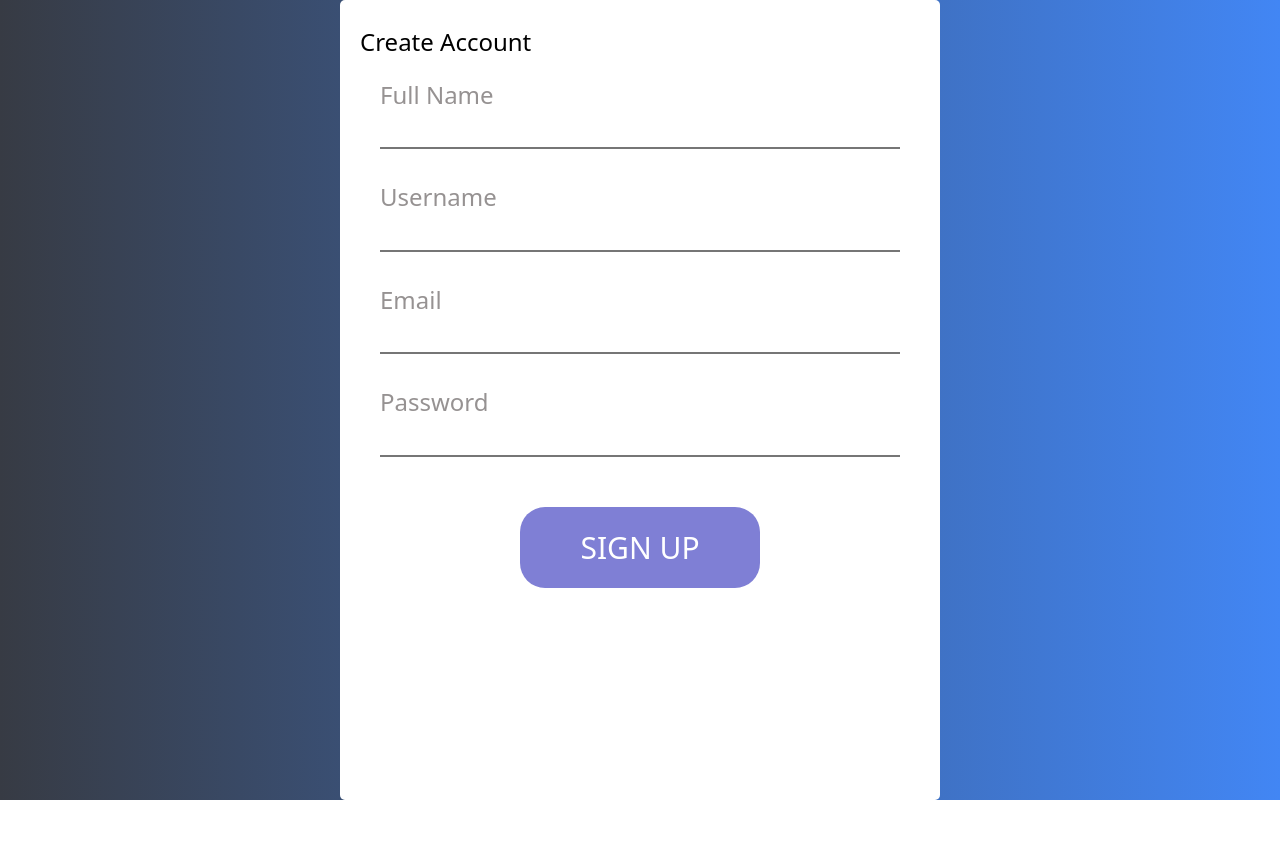
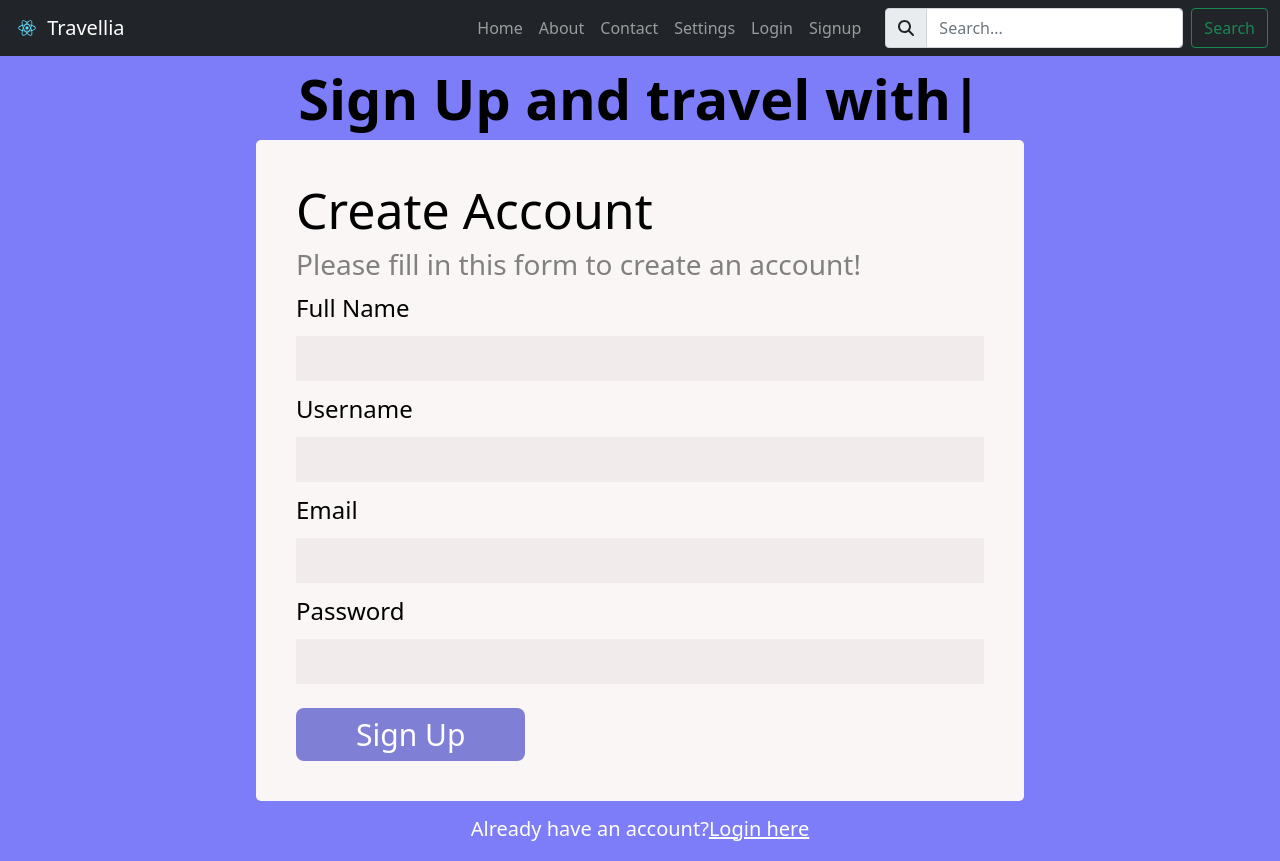
Before and after one commit to reileighh/MERN-stack, a React (Create React App) app in the folder client/: page /Signup in a window 1280 px wide. Before the commit the page ends 800 px from the top, so only its background shows below. Built offline with nearby package versions, Linux system fonts and the light colour scheme.

Commit message:
finished signup page

```diff
--- a/client/package.json
+++ b/client/package.json
@@ -22,6 +22,7 @@
     "react-responsive-carousel": "^3.2.22",
     "react-router-dom": "^6.2.1",
     "react-scripts": "5.0.0",
+    "react-typed": "^1.2.0",
     "styled-components": "^5.3.5",
     "use-dark-mode": "^2.3.1",
     "web-vitals": "^2.1.4"
--- a/client/src/Styles/Login.css
+++ b/client/src/Styles/Login.css
@@ -29,7 +29,7 @@ h1{
    input[type="text"]::placeholder,
    input[type="password"]::placeholder
     {
-    color:black;
+    color:grey;
     font-weight:600;
     font-size:24px;
     align-items:center;
--- a/client/src/auth/Form.js
+++ /dev/null
@@ -1,31 +0,0 @@
-import React, { useState } from 'react'
-import SignupForm from "./SignupForm";
-import SignupFormSuccess from "./SignupFormSuccess";
-import styled from "styled-components";
-
-const Form = () => {
-  const [formIsSubmitted,setFormIsSubmitted] = useState(false);
-  const submitForm = () =>{
-    setFormIsSubmitted(true);
-  }
-
-  const StyledDiv = styled.div`
-  margin:0;
-  padding:0;
-  background:blue;
- `;
-
-
-
-  return (
-    <StyledDiv>
-        {!formIsSubmitted?<SignupForm submitForm={submitForm}/>:<SignupFormSuccess/>}
-    </StyledDiv>
-  )
-}
-
-export default Form
-
-/* Here, we have a state formIsSubmitted and is initially initialised to false. However, we have a
-submit form method that updates this formIsSubmitted state. Depending on the state, it will render either
-the form or account created page.*/
--- a/client/src/auth/Signup.css
+++ b/client/src/auth/Signup.css
@@ -1,76 +1,62 @@
 
-*{
-  margin:0;
-  padding:0;
-}
-.container{
-background:linear-gradient(to right,#373b44,#4286f4);
-min-height:100vh;
-min-width:100vw;
+.app-wrapper{
+/* margin-top:64px; */
+background-color:rgb(250, 246, 246);
+/* box-sizing:border-box; */
+border-radius:5px;
+margin:auto;
+/* border:solid red; */
 display:flex;
-justify-content:center;
-align-items:center;
-
+flex-direction:column;
+justify-content:flex-start;
+align-items:flex-start;
+padding:40px;
+width:60vw;
+/* height:800px; */
 
 }
 
-.app-wrapper{
-background-color:#fff;
-min-width:400px;
-min-height:700px;
-width:600px;
-height:800px;
-padding:20px;
-/* box-sizing:border-box; */
-border-radius:5px;
-margin:0;
+.label{
+  color:black;
+   font-size:24px;
 }
 
-.title{
-    color:#3307f8;
-    text-align:center;
-    margin:40px 0px 40px 0px;
-    font-size:40px;
+.title1{
+    color:black;
+    justify-content:center;
+    font-size:50px;
   }
-  .name,
-  .username,
-  .email,
-  .password{
-   margin:20px;
-    color:#969292;
-   font-size:24px;
-  }
+
+
 
   .password{
     margin-bottom:40px;
   }
   .input{
-    height:32px;
+    height:45px;
     font-size:20px;
     outline:none;
-   width:100%;
-    border-top-style:none;
-    border-left-style:none;
-    border-right-style:none;
-    border-bottom-style:2px solid black;
+    width:100%;
+    background:rgb(241, 235, 235);
+    border:none;
    margin-bottom:10px;
+   margin-top:10px;
+   padding:20px;
   }
 
   .error{
     color:red;
+    font-size:24px;
   }
   .submit{
-    display:flex;
-    text-transform:uppercase;
+    /* text-transform:uppercase; */
     font-size:30px;
-    border-radius:25px;
+    border-radius:8px;
     color:white;
-    padding:18px 60px;
+    padding:4px 60px;
     /* background:linear-gradient(to right,#7f7fd5,#86a8e7,#91eae4); */
     background:#7f7fd5;
-    box-shadow:Orgba(0,0,0,0.3)0px 19px 38px,
-      Orgba(0,0,0,0.22)0px 15px 12px;
-    margin:auto;
+    margin-top:14px;
     outline:none;
     border:none;
     cursor:pointer;
@@ -98,3 +84,11 @@ margin:0;
     min-width:370px;
     color:#f80759;
   }
+
+  .signupdiv{
+    background:rgb(125, 125, 250);
+    padding-bottom:20px;
+
+    border:none;
+    /* border:red solid; */
+  }
--- a/client/src/auth/SignupForm.js
+++ b/client/src/auth/SignupForm.js
@@ -94,13 +94,11 @@ const SignupForm = ({ submitForm }) => {
   }, [errors, dataIsCorrect, submitForm]);
 
   return (
-    <div className="container">
-      <div className="app-wrapper">
-        <div>
-          <h2 className="title">Create Account</h2>
-        </div>
-        <form className="form-wrapper">
-          <div className="name">
+      <form className="app-wrapper">
+        <h2 className="title1">Create Account</h2>
+        <h3 style={{color:'grey'}}>Please fill in this form to create an account!</h3>
+
+
       <label className="label">Full Name</label>
       <input
           className="input"
@@ -110,8 +108,8 @@ const SignupForm = ({ submitForm }) => {
           onChange={handleChange}
       />
         {errors.fullname && <p className="error"> {errors.fullname} </p>}
-          </div>
-          <div className="username">
+
+
             <label className="label">Username</label>
             <input
               className="input"
@@ -121,8 +119,8 @@ const SignupForm = ({ submitForm }) => {
               onChange={handleChange}
             />
             {errors.username && <p className="error"> {errors.username} </p>}
-          </div>
-          <div className="email">
+
+
             <label className="label">Email</label>
             <input
               className="input"
@@ -132,8 +130,8 @@ const SignupForm = ({ submitForm }) => {
               onChange={handleChange}
             />
             {errors.email && <p className="error"> {errors.email} </p>}
-          </div>
-          <div className="password">
+
+
             <label className="label">Password</label>
             <input
               className="input"
@@ -143,15 +141,11 @@ const SignupForm = ({ submitForm }) => {
               onChange={handleChange}
             />
             {errors.password && <p className="error"> {errors.password} </p>}
-          </div>
-          <div>
+
             <button className="submit" onClick={handleFormSubmit}>
               Sign Up
             </button>
-          </div>
       </form>
-      </div>
-    </div>
   );
 };
 
--- a/client/src/pages/Signup.js
+++ b/client/src/pages/Signup.js
@@ -1,19 +1,32 @@
-import React from 'react';
+import React, { useState } from 'react';
 import "../auth/Signup.css";
-import Form from "../auth/Form";
+import SignupForm from "../auth/SignupForm";
+import SignupFormSuccess from "../auth/SignupFormSuccess";
 import styled from "styled-components";
+import Navbar from '../components/Navbar'
+import Typed from 'react-typed';
+import Footer from '../components/Footer';
+
+function Signup() {
+  const [formIsSubmitted,setFormIsSubmitted] = useState(false);
+  const submitForm = () =>{
+    setFormIsSubmitted(true);
+  }
 
 
-function Signup() {
-  const StyledDiv = styled.div`
-  margin:0;
-  padding:0;
- `;
 
   return (
-    <StyledDiv>
-        <Form/>
-    </StyledDiv>
+    <div className= 'signupdiv'>
+      <Navbar/>
+      <Typed
+      style={{color:'black', fontWeight:'600', display:'flex',justifyContent:'center',alignItems:'center',fontSize:'56px'}}
+      strings={['Sign Up and travel with us!']}
+      typeSpeed={40}
+      loop/>
+       {!formIsSubmitted?<SignupForm submitForm={submitForm} />:<SignupFormSuccess/>}
+      <h2 style={{display:'flex',justifyContent:'center', fontSize:'20px', marginTop:'16px', color:'white' , marginBottom:'0px'}} >Already have an account? <a href='/login' style={{color:'white'}}> Login here</a></h2>
+      {/* <Footer /> */}
+    </div>
   );
 }
 
```
Also changed, not shown: 1 other file (tests, documents, lock files or other folders). Lines whose indentation alone changed are shown as unchanged.
